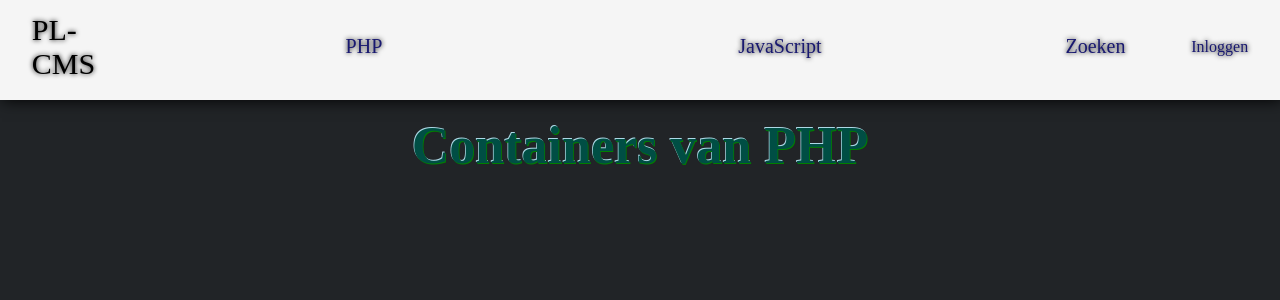
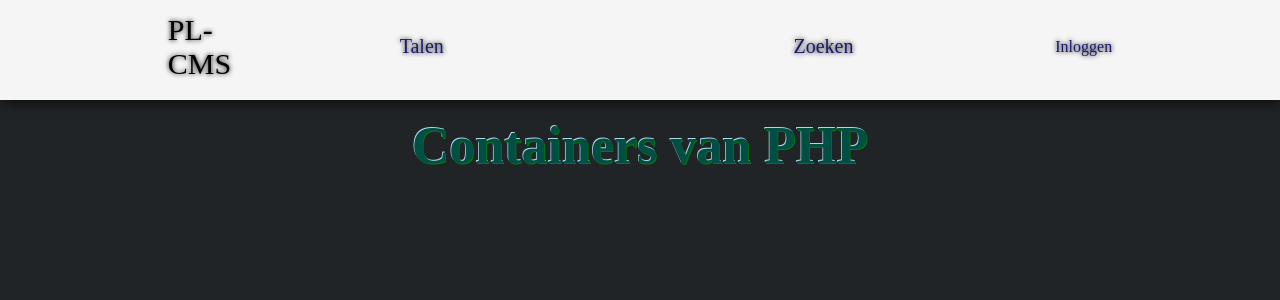
Before and after one commit to NicoKancz/PL_CMS, a PHP site: page /PL_CMS/category.php?id=1 in a window 1280 px wide. Shown: the top 300 px of the page. Run offline with PHP 8.4, Linux system fonts and the light colour scheme; data comes from the database, SQL or seed files in the repository; data that the repository does not hold is empty.

Commit message:
Made dropdown for categories.

```diff
--- a/category.php
+++ b/category.php
@@ -1,17 +1,23 @@
 <?php
     require_once './includes/queries.inc.php';
+    require_once './includes/functions.inc.php';
     include_once './page_parts/header.php';
 
+    //get id from language
     if(isset($_GET['id'])){
         $_SESSION['languageId'] = $_GET['id'];
     }
     $conn = connect_db();
     $language = getLanguage($conn, htmlspecialchars($_SESSION['languageId']));
+//    //save information for the path in the header
+//    $_SESSION['directory'] = $_SERVER['PHP_SELF'];
+//    $_SESSION['dirName'] = makeDirName('language', $language);
+
+
 ?>
     <h1>Containers van <?=htmlspecialchars($language['languageName']);?></h1>
     <main class="containers">
         <?php
-            $conn = connect_db();
             $rows = getContainers($conn, htmlspecialchars($_SESSION['languageId']));
             foreach($rows as $row){
                 echo
@@ -39,4 +45,5 @@
     </main>
 <?php
     include_once './page_parts/footer.php';
+    close_db($conn);
 ?>
--- a/css/myStyle.css
+++ b/css/myStyle.css
@@ -32,10 +32,6 @@ nav{
     align-items: center;
 }
 
-.languageContainer h2 p{
-    margin: 0;
-}
-
 label{
     color: white;
     text-shadow: 0px 0px 5px lightblue;
@@ -50,7 +46,7 @@ select, input, textarea{
     font-size: large;
 }
 
-a:link, a:visited{
+a:link, a:visited, #directory p{
     color: midnightblue;
     border-radius: 5px;
     text-shadow: 0px 0px 5px black;
@@ -60,6 +56,7 @@ a:link, a:visited{
 
 a:hover{
     color: dodgerblue;
+    cursor: pointer;
     text-shadow: 0px 0px 5px grey;
     text-decoration: none;
 }
@@ -68,6 +65,7 @@ a:hover{
     text-align: center;
 }
 
+/* Containers */
 .containers{
     display: flex;
     justify-content: center;
@@ -100,6 +98,49 @@ a:hover{
 
 .languageContainerPlus h2{
     margin: 0;
+}
+
+/* Dropdown */
+#categories{
+    width: 15%;
+    position: relative;
+    display: inline-block;
+    margin: 0;
+    list-style-type: none;
+}
+
+#categories *{
+    font-size: 20px;
+}
+
+#btnAddLanguage:hover {
+    border-radius: 2px;
+}
+
+.btnDropdown{
+    color: midnightblue;
+    border-radius: 5px;
+    text-shadow: 0px 0px 5px black;
+    text-decoration: none;
+    transition: 0.3s;
+}
+
+.dropdownContent{
+    display: none;
+    position: absolute;
+    background-color: #f1f1f1;
+    border-radius: 5px;
+    min-width: 160px;
+    overflow: auto;
+    box-shadow: 0px 8px 16px 0px rgba(0,0,0,0.2);
+    z-index: 1;
+}
+
+#categories:hover .dropdownContent{
+    display: flex;
+    flex-direction: column;
+    justify-content: space-around;
+    flex-wrap: wrap;
 }
 
 .error{
@@ -141,21 +182,10 @@ a:hover{
     width: 5%;
 }
 
-#categories{
-    width: 65%;
+#directory{
+    width: 15%;
+    font-size: 20px;
     margin: 0;
-    list-style-type: none;
-    display: flex;
-    justify-content: space-around;
-    flex-wrap: wrap;
-}
-
-#categories *{
-    font-size: 20px;
-}
-
-#btnAddLanguage:hover {
-    border-radius: 2px;
 }
 
 #search{
--- /dev/null
+++ b/includes/functions.inc.php
@@ -0,0 +1,15 @@
+<?php
+
+function makeDir($website, $id): string {
+    $result = '';
+    if(!empty($id)){
+        $result = '/PL_CMS/' . $website . '?id=' . $id;
+    }else{
+        $result = '/PL_CMS/' . $website;
+    }
+    return $result;
+}
+
+function makeDirName($type, $data):string {
+    return $data[$type . 'Name'];
+}
--- a/page_parts/header.php
+++ b/page_parts/header.php
@@ -14,35 +14,49 @@
         <header>
             <nav>
 <!--                todo: class active toevoegen aan links-->
-                <a id="logo" class="<?php echo ($_SERVER['PHP_SELF'] == "/PL_CMS/index.php" ? "active" : "")?>" href="/PL_CMS/index.php">PL-<br>CMS</a>
-                <ul id="categories">
+                <a id="logo" class="<?=($_SERVER['PHP_SELF'] == "/PL_CMS/index.php" ? "active" : "")?>" href="/PL_CMS/index.php">PL-<br>CMS</a>
+                <div id="categories">
+                    <a class="btnDropdown">Talen</a>
+                    <div class="dropdownContent">
                     <?php
                         //get rows from the table languages and display on header as the categories
                         require_once './includes/queries.inc.php';
                         $conn = connect_db();
                         $rows = getLanguages($conn);
                         foreach($rows as $row){
-                            echo '<li><a href="/PL_CMS/category.php?id=' . htmlspecialchars($row['languageId']) . '">' . htmlspecialchars($row['languageName']) . '</a>';
+                            echo '<a href="/PL_CMS/category.php?id=' . htmlspecialchars($row['languageId']) . '">' . htmlspecialchars($row['languageName']) . '</a>';
                             if(isset($_SESSION['userName']) && $_SESSION['userRole'] == 1){
 //                                echo '<a class="btnDeleteLanguage" href="/PL_CMS/includes/deleteLanguage.inc.php?id=' . $row['languageId'] . '"> - </a>';
 //                                echo '<a class="btnUpdateLanguage" href="/PL_CMS/updateLanguage.php?id=' . $row['languageId'] . '"> Edit </a>';
                             }
-                            echo '</li>';
                         }
                         close_db($conn);
 
                         if(isset($_SESSION['userName']) && $_SESSION['userRole'] == 1){
-                            echo '<li><a id="btnAddLanguage" href="/PL_CMS/addLanguage.php"> + </a></li>';
+                            echo '<a class="center" id="btnAddLanguage" href="/PL_CMS/addLanguage.php"> + </a>';
                         }
                     ?>
-                </ul>
+                    </div>
+                </div>
+<!--                <div id="directory">-->
+<!--                    <p>Pad:-->
+<!--                        --><?php
+//                            if(empty($_SESSION['directories'])) {
+//                                $_SESSION['directories'] = $_SESSION['dirNames'] = [];
+//                            }
+//
+//                            array_push($_SESSION['directories'], $_SESSION['directory']);
+//                            array_push($_SESSION['dirNames'], $_SESSION['dirName']);
+//                            for ($counter = 0; $counter < count($_SESSION['directories']); $counter++) {
+//                                echo '<a href="' . $_SESSION['directories'][$counter] . '">' . $_SESSION['dirNames'][$counter] . '</a>/';
+//                            }
+//
+//                            $_SESSION['directory'] = '';
+//                            $_SESSION['dirName'] = '';
+//                        ?>
+<!--                    </p>-->
+<!--                </div>-->
                 <a id="search" href="search.php">Zoeken</a>
-<!--                <form method="post" action="/PL_CMS/search.php" id="search">-->
-<!--                    <input type="text" name="search" placeholder="Search">-->
-<!--                    <button type="submit">-->
-<!--                        <img src="/PL_CMS/img/search_icon.png" alt="Image search icon" width="25px" height="25px"/>-->
-<!--                    </button>-->
-<!--                </form>-->
                 <?php
                 if(isset($_SESSION['userName'])){
                     echo '<span class="loginSystem">
--- a/reset-password.php
+++ b/reset-password.php
@@ -1,8 +1,11 @@
 <?php
 include_once './page_parts/header.php';
 ?>
+    <div class="center">
+        <img src="img/under-construction-yom.png" alt="Under construction"/>
+    </div>
     <form method="post" action="./login.php">
-        <label>Email-adres</label>
+        <label>Email-adres:</label><br>
         <input type="text" name="userEmail"><br>
         <input type="submit" name="btnSubmit" value="Verzenden">
     </form><br>
--- a/search.php
+++ b/search.php
@@ -5,3 +5,9 @@ include_once './page_parts/header.php';
     <div class="center">
         <img src="img/under-construction-yom.png"/>
     </div>
+    <form method="post" action="/PL_CMS/search.php" id="search">
+        <input type="text" name="search" placeholder="Search">
+        <button type="submit">
+            <img src="/PL_CMS/img/search_icon.png" alt="Image search icon" width="25px" height="25px"/>
+        </button>
+    </form>
--- a/sql/database.sql
+++ b/sql/database.sql
@@ -54,6 +54,7 @@ CREATE TABLE IF NOT EXISTS articles(
 	articleId int NOT NULL AUTO_INCREMENT,
     articleName varchar(255) NOT NULL,
     articleDescription mediumtext,
+    articleType varchar(125) NOT NULL,
     articleImage varchar(255),
     articleDate date,
     userId int NOT NULL,
```
Also changed, not shown: theme.php (+30 -3 lines).
